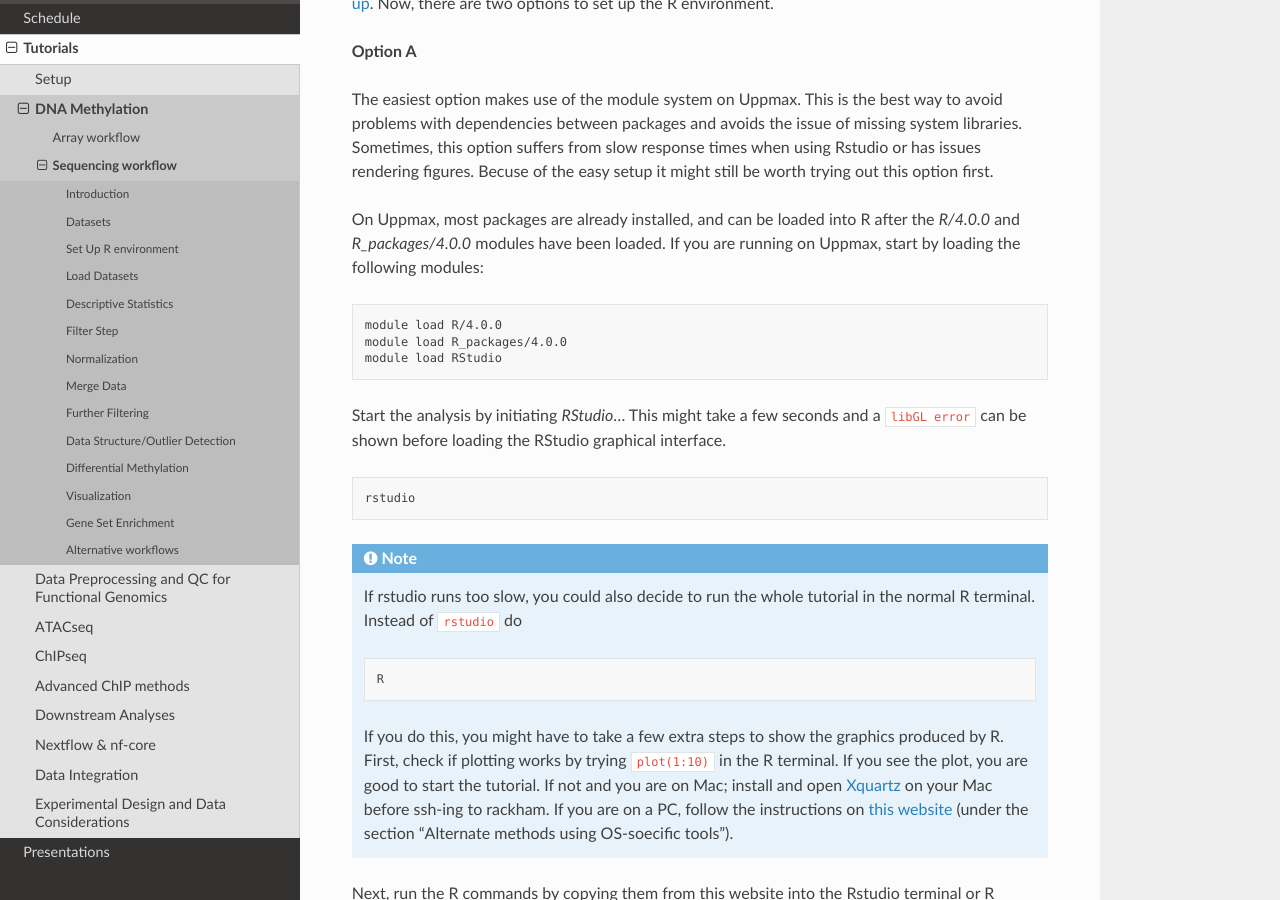
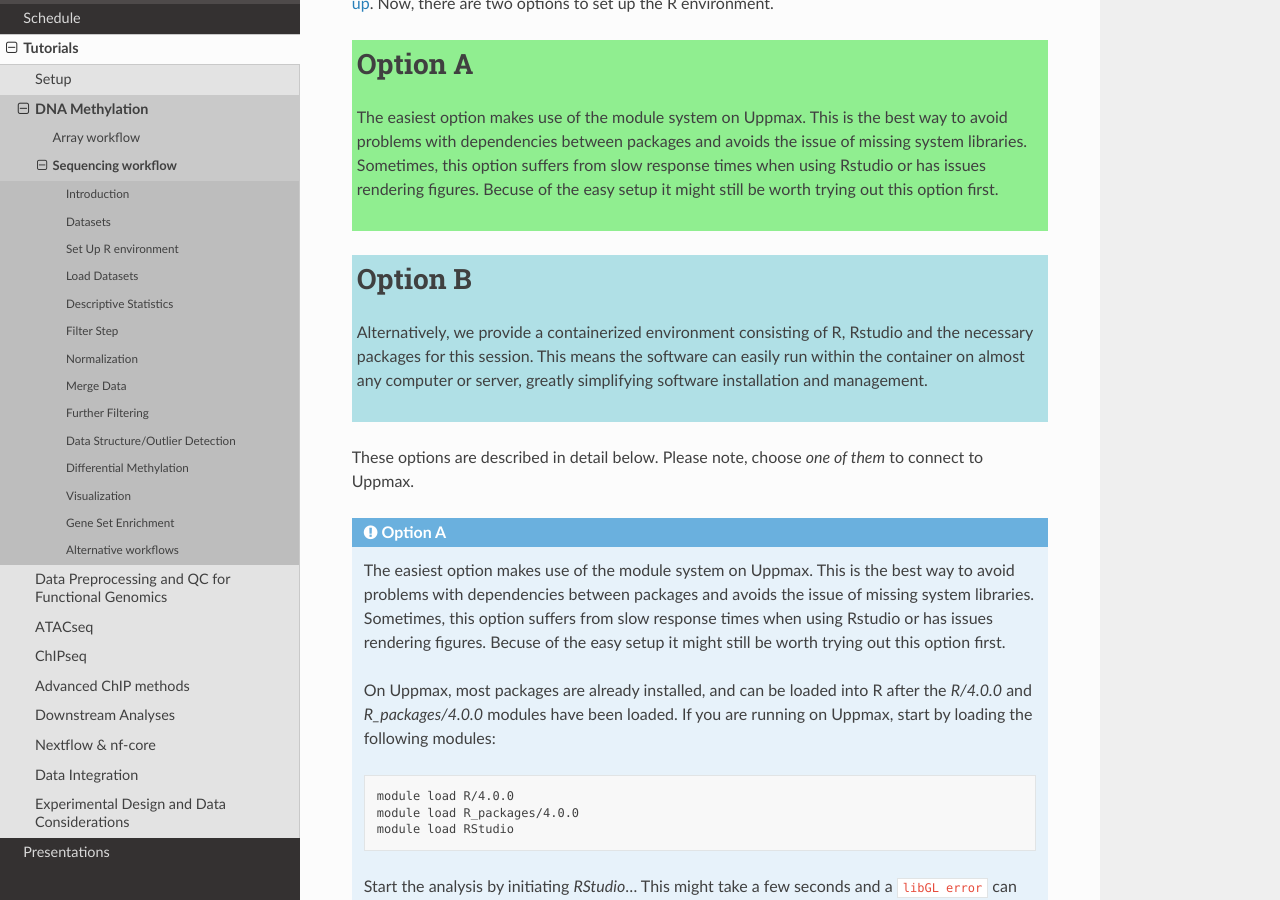
Before and after one commit to NBISweden/workshop-epigenomics-RTDs, a Sphinx documentation site: the page built from docs/content/tutorials/methylationSeq/Seq_Tutorial.rst, in a window 1280 px wide and 900 px high, scrolled down 3114 px. Built offline with Sphinx 7.4.7 and the Read the Docs theme 2.0.0, drawn with Linux system fonts in a browser that asks for light colours.

Commit message:
add wfm slides and frames to ch3 tutorials

```diff
--- a/docs/content/tutorials/methylationSeq/Seq_Tutorial.rst
+++ b/docs/content/tutorials/methylationSeq/Seq_Tutorial.rst
@@ -1,3 +1,23 @@
+.. |Green-boxts| raw:: html
+
+    <div style="background-color: lightgreen; width: 100%; padding: 5px;">
+    <h1>
+.. |Orange-boxts| raw:: html
+
+    <div style="background-color: powderblue; width: 100%; padding: 5px;">
+    <h1>
+
+.. |boxs| raw:: html
+
+    </h1><p>
+
+.. |boxe| raw:: html
+
+    </p></div>
+
+
+
+==============================================
 DNA Methylation: Bisulfite Sequencing Workflow
 ==============================================
 
@@ -55,61 +75,76 @@ Set Up R environment
 
 This exercise has been set up to run on Uppmax, so connect to the server as described in :doc:`../setup/lab-setup`. Now, there are two options to set up the R environment.
 
-**Option A**
 
-The easiest option makes use of the module system on Uppmax. This is the best way to avoid problems with dependencies between packages and avoids the issue of missing system libraries. Sometimes, this option suffers from slow response times when using Rstudio or has issues rendering figures. Becuse of the easy setup it might still be worth trying out this option first.
+|Green-boxts| Option A |boxs| The easiest option makes use of the module system on Uppmax. This is the best way to avoid problems with dependencies between packages and avoids the issue of missing system libraries. Sometimes, this option suffers from slow response times when using Rstudio or has issues rendering figures. Becuse of the easy setup it might still be worth trying out this option first. |boxe|
 
-On Uppmax, most packages are already installed, and can be loaded into R after the *R/4.0.0* and  *R_packages/4.0.0* modules have been loaded. If you are running on Uppmax, start by loading the following modules:
 
-.. code-block:: bash
+|Orange-boxts| Option B |boxs| Alternatively, we provide a containerized environment consisting of R, Rstudio and the necessary packages for this session. This means the software can easily run within the container on almost any computer or server, greatly simplifying software installation and management. |boxe|
 
-   module load R/4.0.0
-   module load R_packages/4.0.0
-   module load RStudio
 
-Start the analysis by initiating *RStudio*... This might take a few seconds and a :code:`libGL error` can be shown before loading the RStudio graphical interface.
+These options are described in detail below. Please note, choose *one of them* to connect to Uppmax.
 
-.. code-block:: bash
 
-   rstudio
+.. admonition::  Option A
+   :class: optionA
 
-.. note::
+   The easiest option makes use of the module system on Uppmax. This is the best way to avoid problems with dependencies between packages and avoids the issue of missing system libraries. Sometimes, this option suffers from slow response times when using Rstudio or has issues rendering figures. Becuse of the easy setup it might still be worth trying out this option first.
 
-   If rstudio runs too slow, you could also decide to run the whole tutorial in the normal R terminal. Instead of ``rstudio`` do
+   On Uppmax, most packages are already installed, and can be loaded into R after the *R/4.0.0* and  *R_packages/4.0.0* modules have been loaded. If you are running on Uppmax, start by loading the following modules:
 
    .. code-block:: bash
 
-      R
+      module load R/4.0.0
+      module load R_packages/4.0.0
+      module load RStudio
 
-   If you do this, you might have to take a few extra steps to show the graphics produced by R. First, check if plotting works by trying ``plot(1:10)`` in the R terminal. If you see the plot, you are good to start the tutorial. If not and you are on Mac; install and open `Xquartz  <https://www.xquartz.org>`_ on your Mac before ssh-ing to rackham. If you are on a PC, follow the instructions on `this website <https://uisapp2.iu.edu/confluence-prd/pages/viewpage.action?pageId=280461906>`_ (under the section "Alternate methods using OS-soecific tools").
+   Start the analysis by initiating *RStudio*... This might take a few seconds and a :code:`libGL error` can be shown before loading the RStudio graphical interface.
 
-Next, run the R commands by copying them from this website into the Rstudio terminal or R terminal and pressing *Enter*.
+   .. code-block:: bash
 
-**Option B**
+      rstudio
 
-Alternatively, we provide a containerized environment consisting of R, Rstudio and the necessary packages for this session. Containers are a relatively new method to package software together with all its dependencies and an operating system. This means the software can easily run within the container on almost any computer or server, greatly simplifying software installation and management. Containers will be discussed in a bit more detail on Thursday. A benefit of using it here is that Rstudio runs a whole lot faster using the container approach. However, to access it from Uppmax, a few more steps are necessary. First, make sure you are connected to your alloted node (described in :doc:`../setup/lab-setup`) and then perform following steps.
+   .. note::
 
-.. code-block:: bash
+      If rstudio runs too slow, you could also decide to run the whole tutorial in the normal R terminal. Instead of ``rstudio`` do
 
-   # Run the startup script; this will start the container and run Rstudio
-   sh /sw/courses/epigenomics/DNAmethylation/startup_script.sh
+      .. code-block:: bash
 
-You should see something like this:
+         R
 
-.. code-block:: bash
+      If you do this, you might have to take a few extra steps to show the graphics produced by R. First, check if plotting works by trying ``plot(1:10)`` in the R terminal. If you see the plot, you are good to start the tutorial. If not and you are on Mac; install and open `Xquartz  <https://www.xquartz.org>`_ on your Mac before ssh-ing to rackham. If you are on a PC, follow the instructions on `this website <https://uisapp2.iu.edu/confluence-prd/pages/viewpage.action?pageId=280461906>`_ (under the section "Alternate methods using OS-soecific tools").
 
-   1. SSH tunnel from your workstation using the following command:
+   Next, run the R commands by copying them from this website into the Rstudio terminal or R terminal and pressing *Enter*.
 
-   ssh -N -L 8787:r37.uppmax.uu.se:35616 vincent@rackham.uppmax.uu.se
 
-   and point your web browser to http://localhost:8787
+.. admonition::  Option B
+   :class: optionB
 
-   2. log in to RStudio Server using the following credentials:
+   Alternatively, we provide a containerized environment consisting of R, Rstudio and the necessary packages for this session. Containers are a relatively new method to package software together with all its dependencies and an operating system. This means the software can easily run within the container on almost any computer or server, greatly simplifying software installation and management. Containers will be discussed in a bit more detail on Thursday. A benefit of using it here is that Rstudio runs a whole lot faster using the container approach. However, to access it from Uppmax, a few more steps are necessary. First, make sure you are connected to your alloted node (described in :doc:`../setup/lab-setup`) and then perform following steps.
 
-   user: vincent
-   password: epi2021
+   .. code-block:: bash
 
-Now, open a second terminal and run **your** ssh command from 1. Then open your web browser (Safari, Chrome, ...) and go to http://localhost:8787. Here, fill in **your** user and password as in 2. and Rstudio will start.
+      # Run the startup script; this will start the container and run Rstudio
+      sh /sw/courses/epigenomics/DNAmethylation/startup_script.sh
+
+   You should see something like this:
+
+   .. code-block:: bash
+
+      1. SSH tunnel from your workstation using the following command:
+
+      ssh -N -L 8787:r37.uppmax.uu.se:35616 vincent@rackham.uppmax.uu.se
+
+      and point your web browser to http://localhost:8787
+
+      2. log in to RStudio Server using the following credentials:
+
+      user: vincent
+      password: epi2021
+
+   Now, open a second terminal and run **your** ssh command from 1. Then open your web browser (Safari, Chrome, ...) and go to http://localhost:8787. Here, fill in **your** user and password as in 2. and Rstudio will start.
+
+
 
 **Load Libraries**
 
```
Also changed, not shown: docs/content/presentations.rst (+5 -6 lines), docs/content/tutorials/methylationArray/Array_Tutorial.rst (+63 -29 lines), 1 other file.
